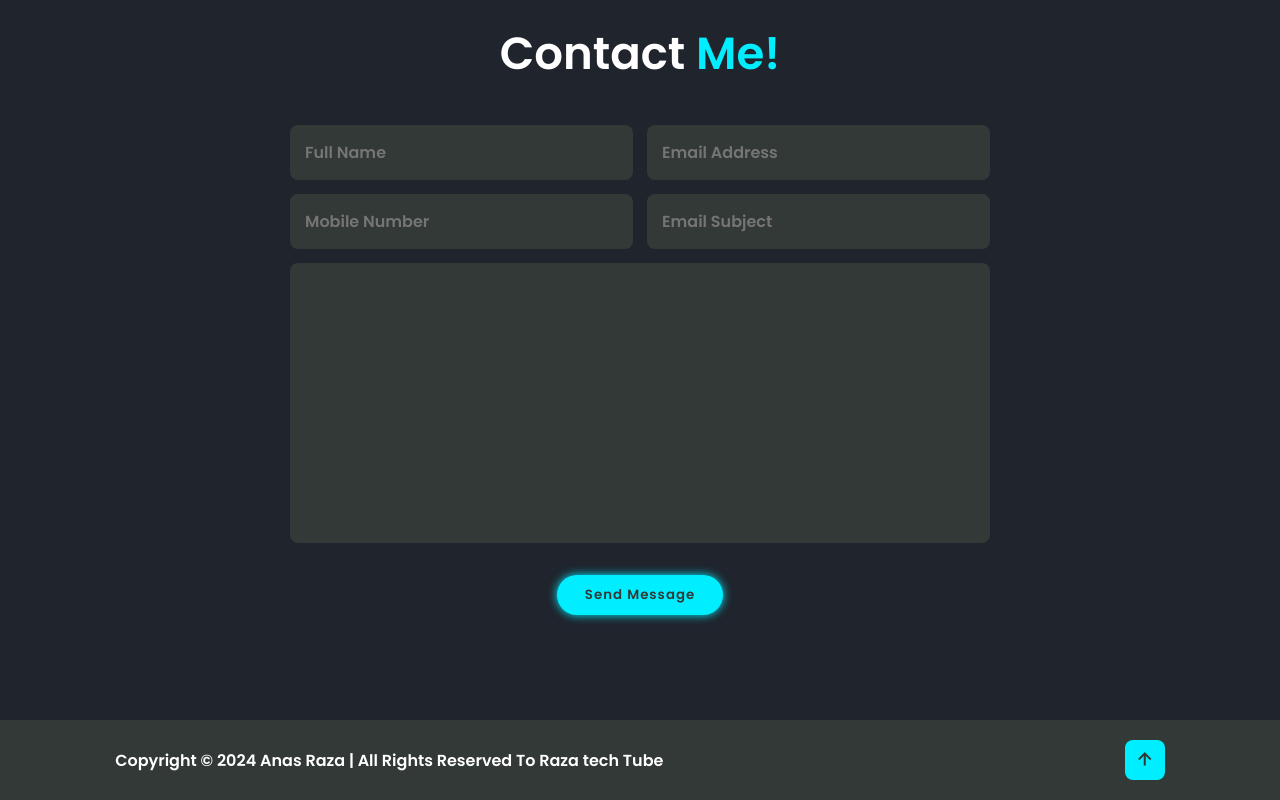
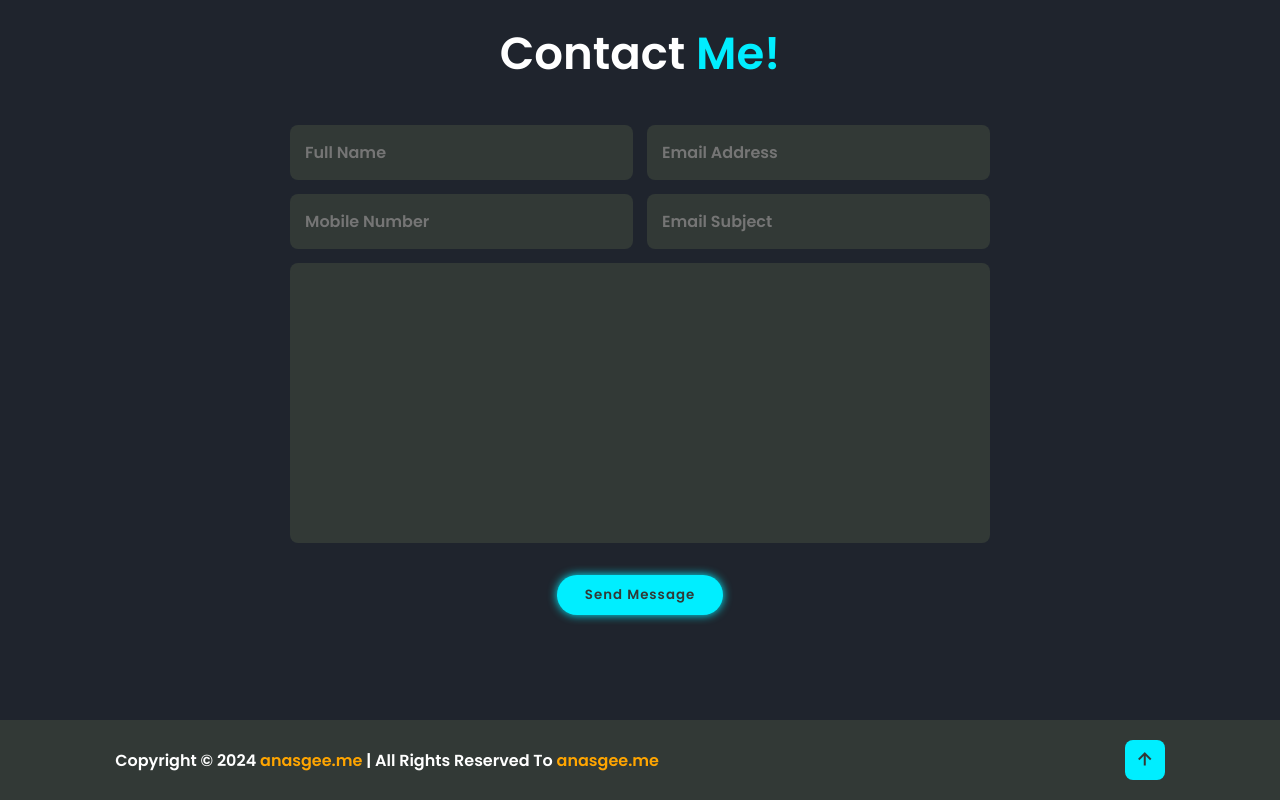
Before and after one commit to Anasraza2/portfolio3, a plain HTML site: page index.html in a window 1280 px wide. Shown: the part 3468-4268 px from the top of the page. Drawn offline with nearby package versions, Linux system fonts and the light colour scheme.

Commit message:
updated footer

```diff
--- a/index.html
+++ b/index.html
@@ -217,8 +217,7 @@
     <footer class="footer">
       <div class="footer-text">
         <p>
-          Copyright &copy; 2024 Anas Raza | All Rights Reserved To Raza tech
-          Tube
+          Copyright &copy; 2024 <span style="color:orange;font-weight:bold">anasgee.me</span> | All Rights Reserved To <span style="color:orange;font-weight:bold">anasgee.me</span>
         </p>
       </div>
       <div class="footer-iconTop">
```
